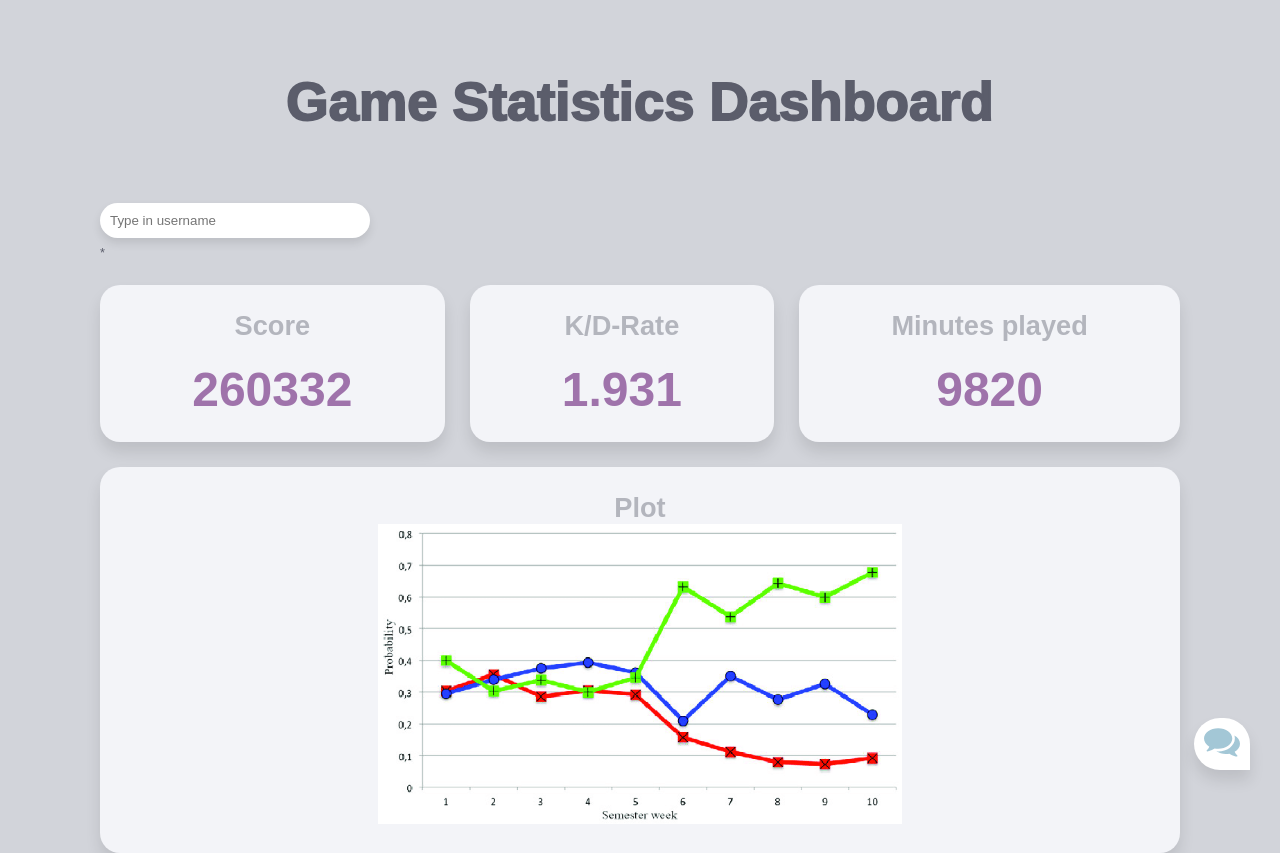
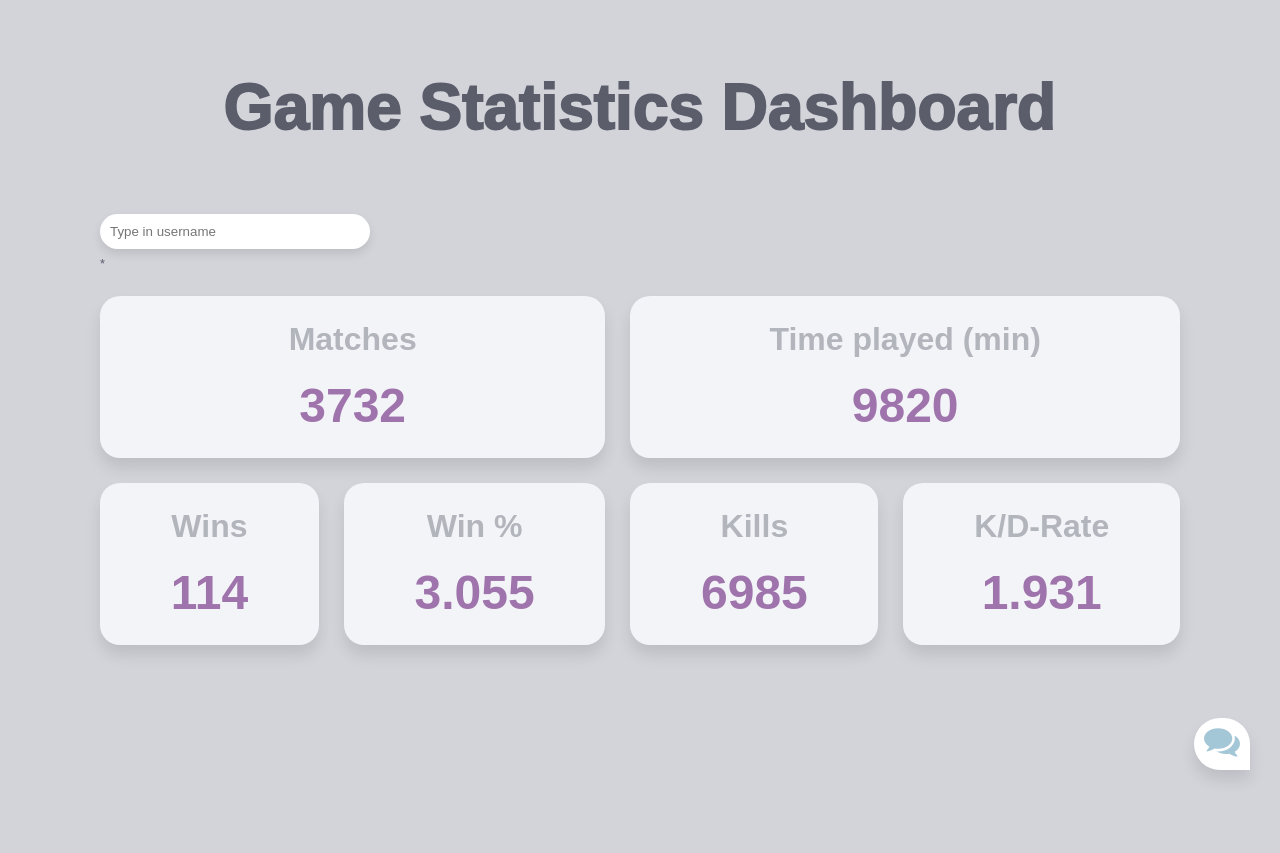
Before and after one commit to rubyy-y/Embodied-Conversational-Agent, a Flask app: page / in a window 1280 px wide. After the commit the page ends 779 px from the top, so only its background shows below. Run offline with Flask 2, Linux system fonts and the light colour scheme; parts of the project's set-up code (start-up, migrations or seed data) failed here and were passed over.

Commit message:
last changes before presentation

```diff
--- a/static/style.css
+++ b/static/style.css
@@ -208,7 +208,7 @@ body {
     color: var(--colordark);
     -webkit-text-stroke: 2px var(--colordark);
     padding: 70px;
-    font-size: 170%;
+    font-size: 200%;
 }
 
 .dashboard {
@@ -241,23 +241,18 @@ body {
 
 /* widgets */
 
-.headshots { grid-area: headshots; }
-.kd { grid-area: kd; }
-.performance { grid-area: performance; }
-.plot { grid-area: plot; }
-
-.widget_header {
-    color: var(--colormid);
-    font-size: 170%;
-    font-weight: bolder;
-    text-align: center;
-}
+.minutes { grid-area: t; }
+.matches { grid-area: m; }
+.widget1 { grid-area: w1; }
+.widget2 { grid-area: w2; }
+.widget3 { grid-area: w3; }
+.widget4 { grid-area: w4; }
 
 .widgets {
     display: grid;
     grid-template-areas:
-        'headshots kd performance'
-        'plot plot plot';
+        'm m m m t t t t'
+        'w1 w1 w3 w3 w4 w4 w2 w2';
     gap: 25px;
 }
 
@@ -274,6 +269,13 @@ body {
     box-shadow: none;
 }
 
+.widget_header {
+    color: var(--colormid);
+    font-size: 200%;
+    font-weight: bolder;
+    text-align: center;
+}
+
 .widgets > div .value{    /* .value */
     color: var(--accentcolor2);
     font-size: 300%;
--- a/templates/base.html
+++ b/templates/base.html
@@ -23,25 +23,40 @@
             </div>
         </div>
         <div class="widgets" id="widgets">
-            <div id="widget1">
-                <h3 class="widget_header" id="header1">Score</h3>
-                <h1 class="value" id="value1">260332</h1>
+            <div class="minutes">
+                <h3 class="widget_header">Time played (min)</h3>
+                <h1 class="value">9820</h1>
             </div>
 
-            <div class="kd">
+            <div class="matches">
+                <h3 class="widget_header">Matches</h3>
+                <h1 class="value">3732</h1>
+            </div>
+
+            <div class="widget1">
+                <h3 class="widget_header" id="header1">Wins</h3>
+                <h1 class="value" id="value1">114</h1>
+            </div>
+
+            <div class="widget2">
                 <h3 class="widget_header">K/D-Rate</h3>
                 <h1 class="value">1.931</h1>
             </div>
 
-            <div class="performance">
-                <h3 class="widget_header">Minutes played</h3>
-                <h1 class="value">9820</h1>
+            <div class="widget3">
+                <h3 class="widget_header">Win %</h3>
+                <h1 class="value">3.055</h1>
             </div>
 
-            <div class="plot">
+            <div class="widget4">
+                <h3 class="widget_header">Kills</h3>
+                <h1 class="value">6985</h1>
+            </div>
+
+            <!-- <div class="plot">
                 <h3 class="widget_header">Plot</h3>
                 <img src="../static/images/statistic.png" alt="performance" height="300">
-            </div>
+            </div> -->
         </div>
 
         </div>
--- a/widgets.py
+++ b/widgets.py
@@ -1,6 +1,8 @@
 # use get_response only tempotarily to mimic behaviour of function
 from chat import get_response
 
+import numpy as np
+import plotly
 from api import get_user_data, get_stats
 
 # idea of this file: handle arias tags after in get_response in app.py predict()
@@ -29,5 +31,4 @@ def widget(tag): # response[1]
         div = { "header": tag, "value": get_stats(username, data) }
         return div
 
-
-# print(get_stats('p-six', 'minutesPlayed'))
+print(get_stats('p-six', 'matches'))
```
Also changed, not shown: api.py (+21 -2 lines).
